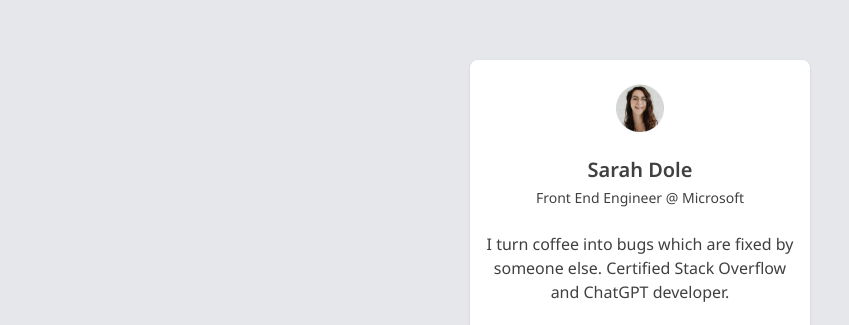
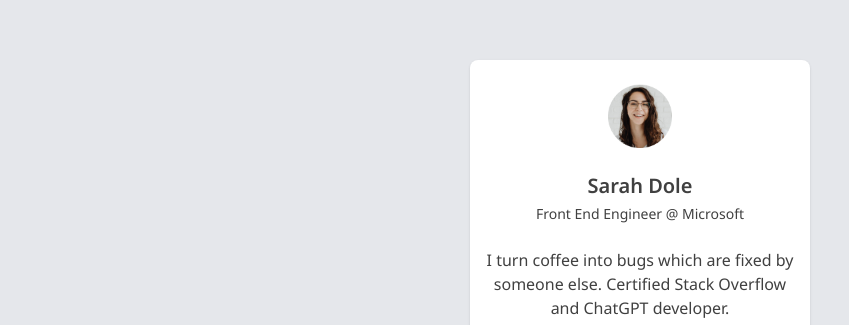
Before and after one commit to sharvilajmani/Profile-Card, a plain HTML site: page index.html in a window 1280 px wide. Shown: the part 140-465 px from the top of the page, without its empty margins (0-849 px from the left). Drawn offline with nearby package versions, Linux system fonts and the light colour scheme.

Commit message:
Increased image size

```diff
--- a/index.html
+++ b/index.html
@@ -27,7 +27,7 @@
     <!-- Add your site or application content here -->
     <section class="mx-auto w-[340px] bg-white px-4 py-6 shadow rounded-lg">
       <div class="flex flex-col items-center gap-6 text-neutral-700">
-        <img src="img/profile.png" alt="Sarah Dole's profile picture" class="size-12"/>
+        <img src="img/profile.png" alt="Sarah Dole's profile picture" class="size-16"/>
         <div class="flex flex-col items-center gap-1">
           <h1 class="font-semibold text-xl">Sarah Dole</h1>
           <span class="text-sm">Front End Engineer @ Microsoft</span>
```
